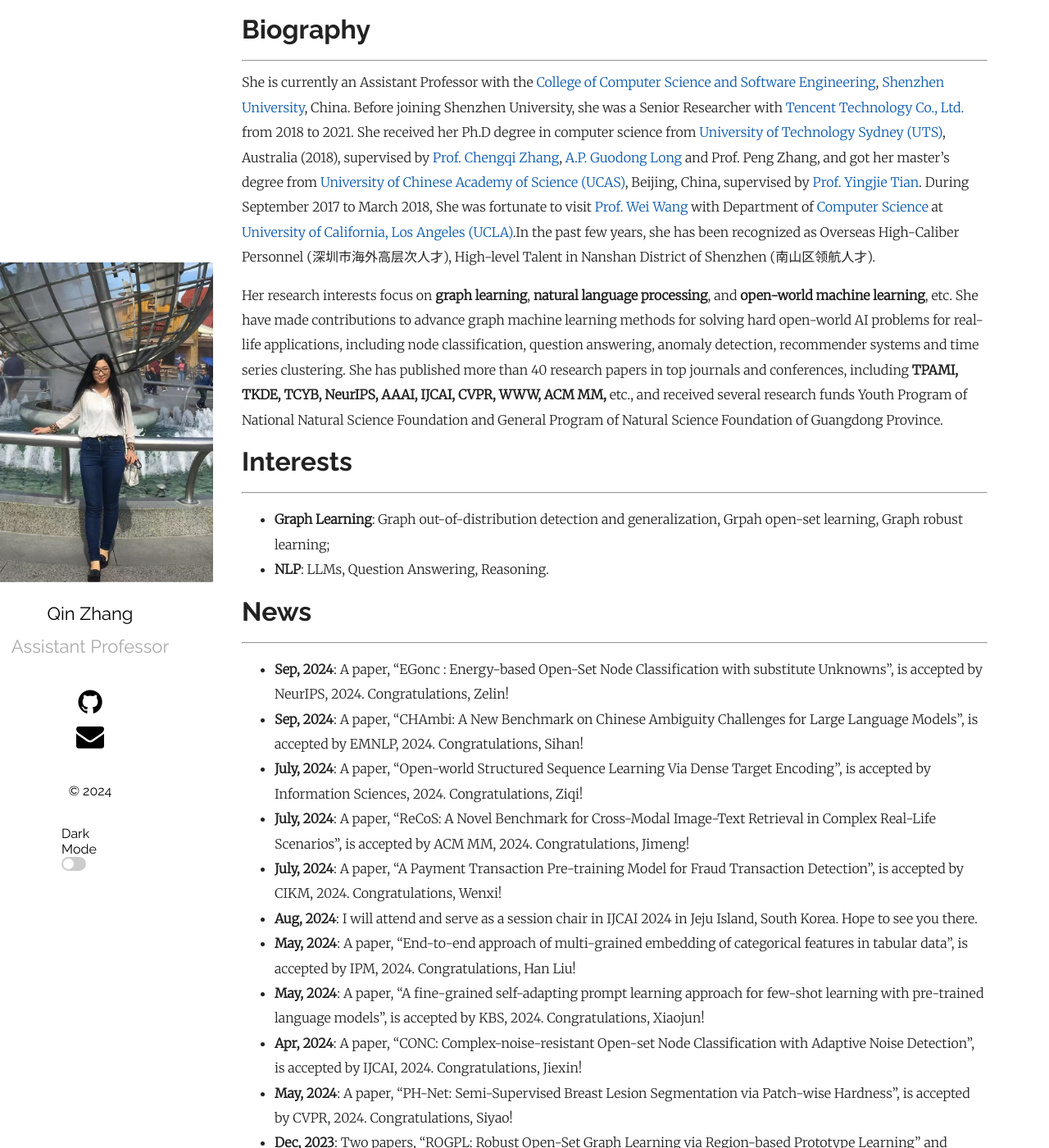
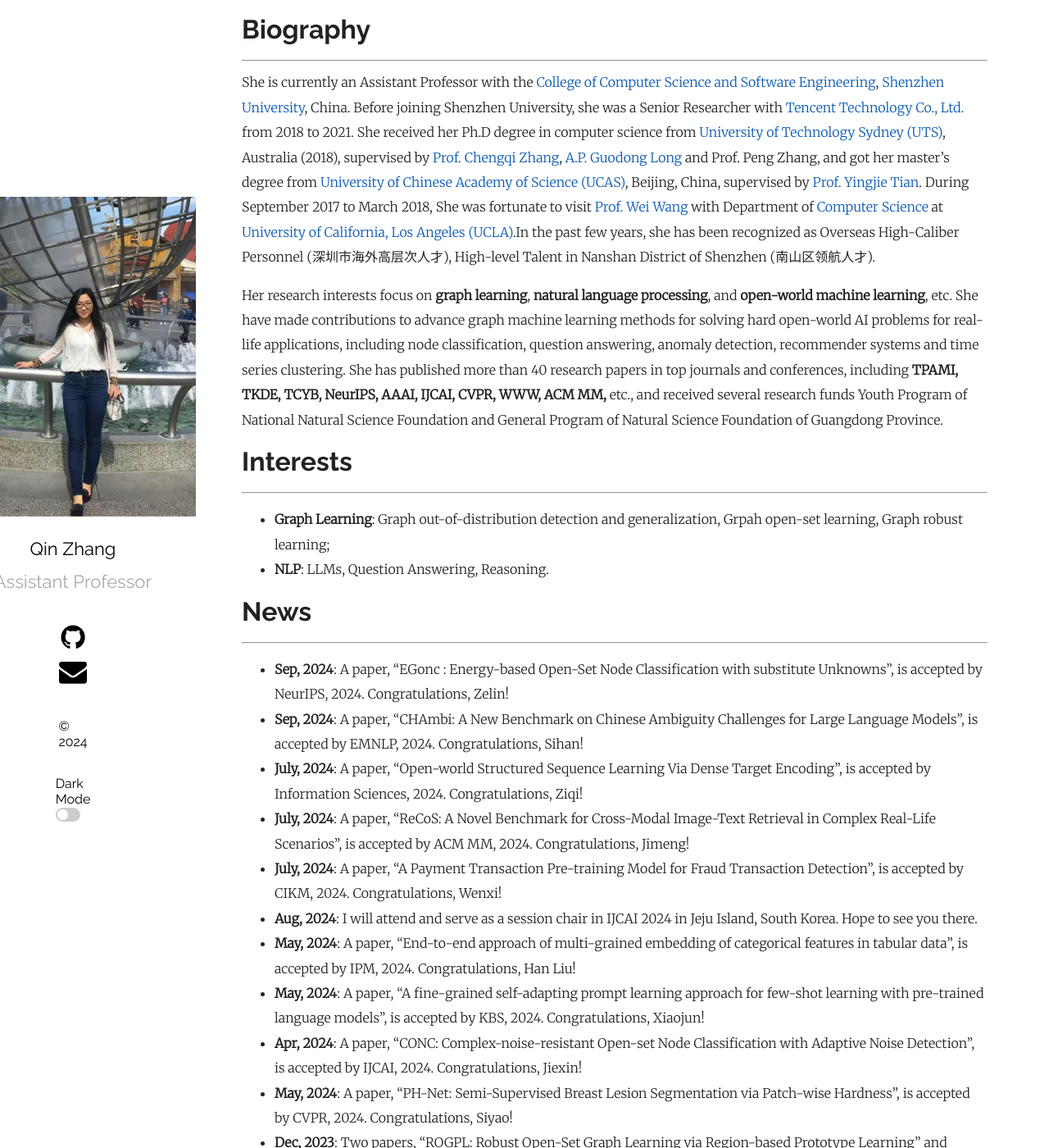
Before and after one commit to qinzhang11/qinzhang11.github.io, a Jekyll site: the page built from index.md, in a window 1280 px wide and 1400 px high. Shown: the whole window at 82% size. Built offline with Jekyll 4.4.1, drawn with Linux system fonts in a browser that asks for light colours.

Commit message:
Update plain.scss

```diff
--- a/_sass/plain.scss
+++ b/_sass/plain.scss
@@ -102,8 +102,8 @@ main {
     display: flex;
     height: 100vh;
     padding-bottom: 15vh;
-    padding-right: 15vh;
-    padding-top: 15vh;
+    padding-right: 18vh;
+    padding-top: 5vh;
 
     @media screen and (max-width: $mobileW) {
       height: auto;
```
